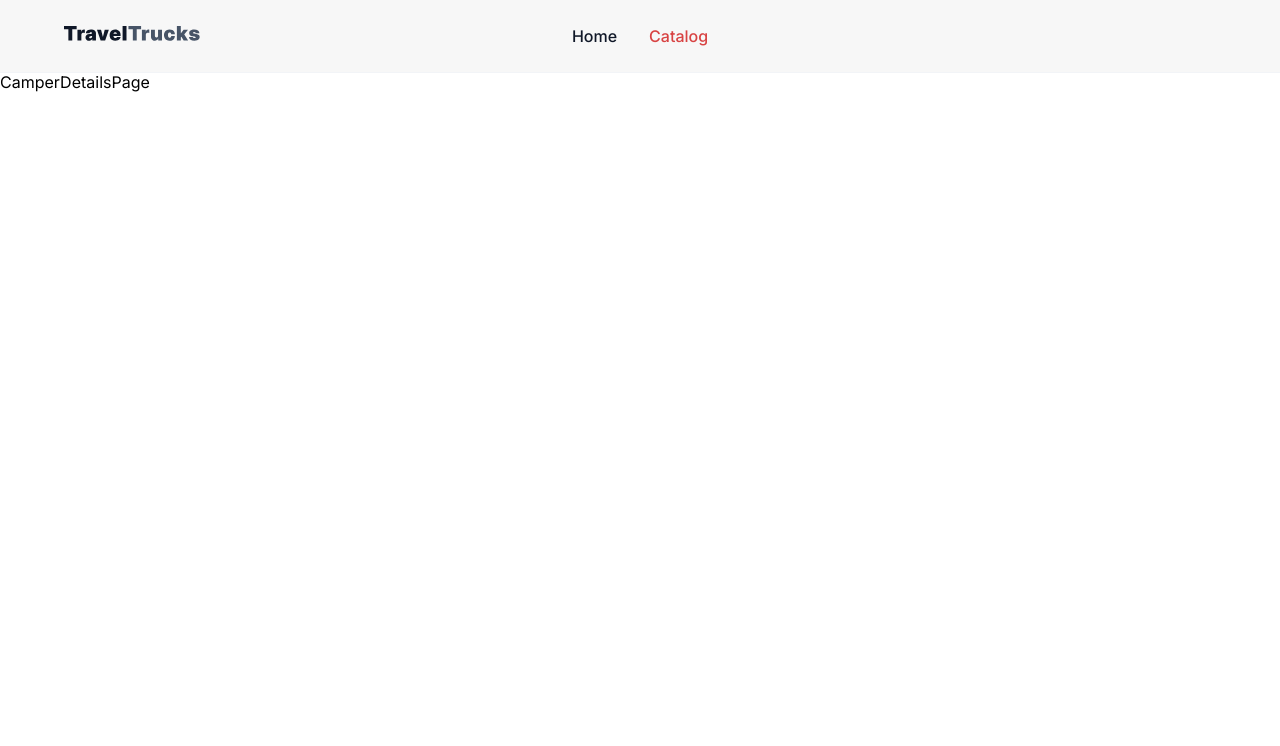
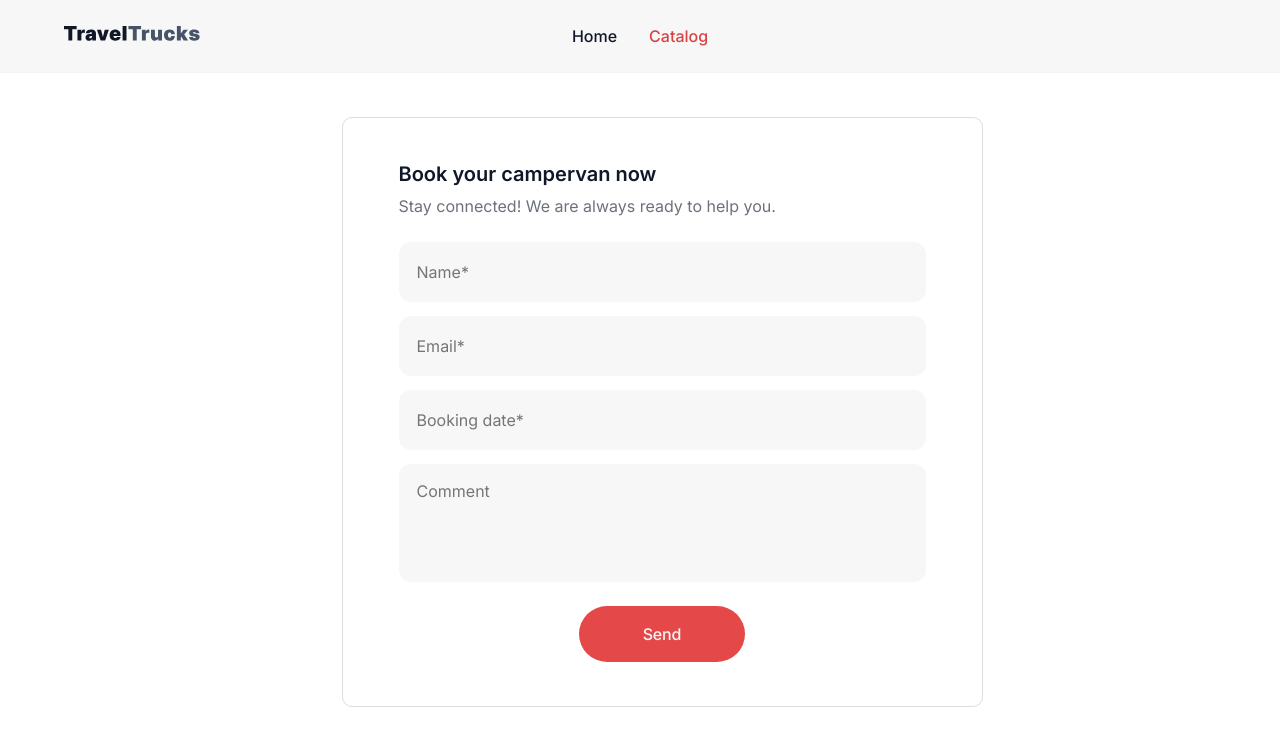
Before and after one commit to ITStupak/campers, a React (Vite) app: page /catalog/1 in a window 1280 px wide. Shown: the top 746 px of the page. Built offline with nearby package versions, Linux system fonts and the light colour scheme.

Commit message:
add CamperDetailsPage & component CamperForm

```diff
--- a/package.json
+++ b/package.json
@@ -17,6 +17,7 @@
     "izitoast": "^1.4.0",
     "modern-normalize": "^3.0.1",
     "react": "^18.3.1",
+    "react-datepicker": "^7.5.0",
     "react-dom": "^18.3.1",
     "react-helmet-async": "^2.0.5",
     "react-icon": "^1.0.0",
--- a/src/components/CamperDetails/CamperForm/CamperForm.jsx
+++ b/src/components/CamperDetails/CamperForm/CamperForm.jsx
@@ -0,0 +1,70 @@
+import { Field, Form, Formik } from 'formik';
+import Button from '../../Button/Button';
+import Container from '../../Container/Container';
+import css from './CamperForm.module.css';
+import DatePicker from 'react-datepicker';
+
+import 'react-datepicker/dist/react-datepicker.css';
+
+const CamperForm = () => {
+  return (
+    <Container className={css.form_container}>
+      <div className={css.form_text_wrapper}>
+        <h3 className={css.form_title}>Book your campervan now</h3>
+        <p className={css.form_text}>
+          Stay connected! We are always ready to help you.
+        </p>
+      </div>
+      <Formik>
+        <Form className={css.form_wrap}>
+          <div className={css.inputs_wrap}>
+            <Field
+              className={css.form_input}
+              type="text"
+              name="name"
+              placeholder="Name*"
+              autocomplete="off"
+            ></Field>
+            <Field
+              className={css.form_input}
+              type="email"
+              name="email"
+              placeholder="Email*"
+              autocomplete="off"
+            ></Field>
+            <DatePicker
+              className={css.form_input}
+              //   selected={values.date}
+              //   onChange={date => setFieldValue('date', date)}
+              placeholderText="Booking date*"
+              dateFormat="yyyy-MM-dd"
+            />
+            {/*
+            <Field
+              className={css.form_input}
+              type="date"
+              name="date"
+              placeholder="Booking date*"
+              autocomplete="off"
+            ></Field> */}
+            <Field
+              className={css.form_input_text_aria}
+              as="textarea"
+              name="comment"
+              placeholder="Comment"
+            ></Field>
+          </div>
+          <Button
+            typeBtn="submit"
+            ariaLabel="Submit a booking request"
+            className={css.send_btn}
+          >
+            Send
+          </Button>
+        </Form>
+      </Formik>
+    </Container>
+  );
+};
+
+export default CamperForm;
--- a/src/components/CamperDetails/CamperForm/CamperForm.module.css
+++ b/src/components/CamperDetails/CamperForm/CamperForm.module.css
@@ -0,0 +1,88 @@
+.form_container {
+  display: flex;
+  flex-direction: column;
+  row-gap: 24px;
+  width: 641px;
+  border: 1px solid var(--gray-light);
+  border-radius: 10px;
+  padding: 44px;
+  margin: 0 auto;
+}
+.form_wrap {
+  margin: 0 auto;
+}
+.form_text_wrapper {
+  width: 527px;
+  display: flex;
+  flex-direction: column;
+  row-gap: 8px;
+  margin: 0 auto;
+}
+.form_title {
+  font-weight: 600;
+  font-size: 20px;
+  line-height: 1.2;
+  color: var(--main);
+}
+.form_text {
+  line-height: 1.5;
+  color: var(--gray);
+}
+.inputs_wrap {
+  display: flex;
+  flex-direction: column;
+  row-gap: 14px;
+  margin: 0 auto;
+  margin-bottom: 24px;
+}
+.form_input {
+  border: none;
+  outline: transparent;
+  border-radius: 12px;
+  padding: 18px;
+  width: 527px;
+  height: 60px;
+  background: var(--inputs);
+  height: 60px;
+}
+.form_input_text_aria {
+  border: none;
+  outline: transparent;
+  border-radius: 12px;
+  padding: 18px;
+  width: 527px;
+  background: var(--inputs);
+
+  resize: none;
+  height: 118px;
+}
+
+.form_input_text_aria::placeholder {
+  position: absolute;
+  top: 18px;
+  left: 18px;
+}
+
+.send_btn {
+  display: block;
+  margin: 0 auto;
+  padding: 16px;
+  border-radius: 200px;
+  background-color: var(--button);
+  width: 166px;
+  height: 56px;
+
+  font-family: var(--font-family);
+  font-weight: 500;
+  font-size: 16px;
+  line-height: 1.5;
+  letter-spacing: -0.01em;
+  color: var(--inputs);
+
+  transition: background-color var(--animation);
+}
+
+.send_btn:hover {
+  background-color: var(--button-hover);
+  color: var(--white);
+}
--- a/src/components/Catalog/CamperCard/CamperCard.jsx
+++ b/src/components/Catalog/CamperCard/CamperCard.jsx
@@ -6,6 +6,7 @@ import Button from '../../Button/Button.jsx';
 
 import { useDispatch } from 'react-redux';
 import { toggleFavorite } from '../../../redux/favorites/slice.js';
+import { Link } from 'react-router-dom';
 
 const CamperCard = ({ camper }) => {
   const dispatch = useDispatch();
@@ -54,6 +55,7 @@ const CamperCard = ({ camper }) => {
         </header>
         <p className={css.card_dscr}>{camper.description.slice(0, 60)}...</p>
         <CamperEquipment camper={camper} scrollbar={true} />
+        <Link to={`/catalog/:${camper.id}`}>
           <Button
             className={css.card_more_btn}
             typeBtn="button"
@@ -61,6 +63,7 @@ const CamperCard = ({ camper }) => {
           >
             Show More
           </Button>
+        </Link>
       </div>
     </li>
   );
--- a/src/pages/CamperDetailsPage/CamperDetailsPage.jsx
+++ b/src/pages/CamperDetailsPage/CamperDetailsPage.jsx
@@ -1,7 +1,18 @@
+import { Helmet } from 'react-helmet-async';
 import css from './CamperDetailsPage.module.css';
+import CamperForm from '../../components/CamperDetails/CamperForm/CamperForm';
 
 const CamperDetailsPage = () => {
-  return <div className={css.wrapper}>CamperDetailsPage</div>;
+  return (
+    <>
+      <Helmet>
+        <title>Travel Trucks - Camper Details</title>
+      </Helmet>
+      <section className={css.section_details}>
+        <CamperForm />
+      </section>
+    </>
+  );
 };
 
 export default CamperDetailsPage;
--- a/src/pages/CamperDetailsPage/CamperDetailsPage.module.css
+++ b/src/pages/CamperDetailsPage/CamperDetailsPage.module.css
@@ -0,0 +1,4 @@
+.section_details {
+  padding-top: 44px;
+  padding-left: 44px;
+}
```
Also changed, not shown: 1 other file (tests, documents, lock files or other folders). Lines whose indentation alone changed are shown as unchanged.
